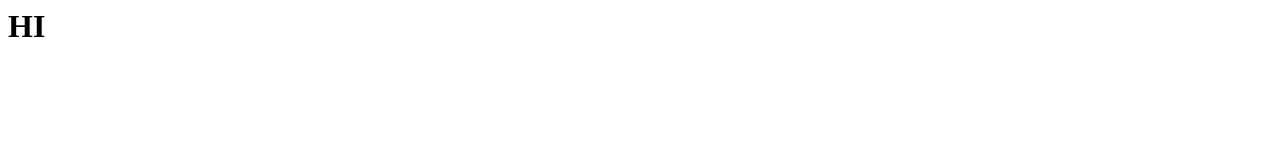
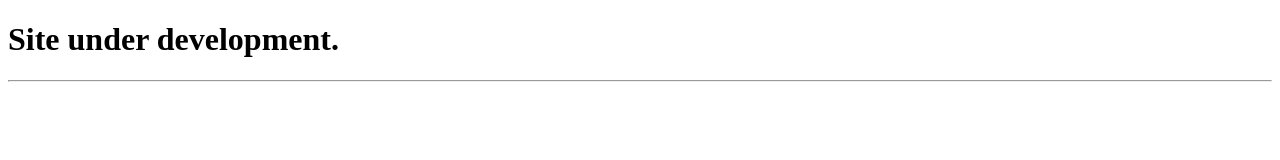
Before and after one commit to al3xandros/net, a plain HTML site: page index.html in a window 1280 px wide. Drawn offline with Linux system fonts and the light colour scheme.

Commit message:
Update index.html

```diff
--- a/index.html
+++ b/index.html
@@ -1 +1,12 @@
-<h1>HI</h1>
+<!DOCTYPE html>
+<html lang="en">
+<head>
+    <meta charset="UTF-8">
+    <meta name="viewport" content="width=device-width, initial-scale=1.0">
+    <title>Home</title>
+</head>
+<body>
+<h1>Site under development.</h1>
+<hr>
+</body>
+</html>
```
